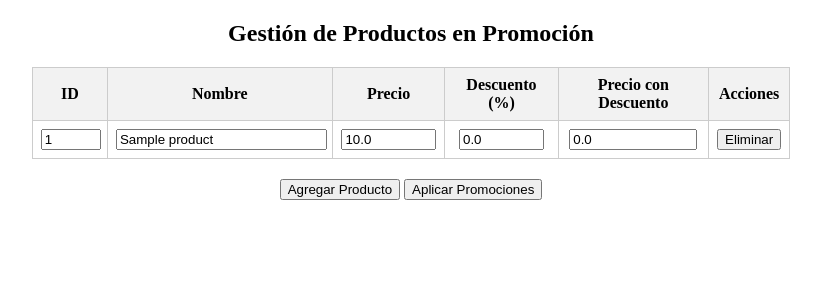
After one commit to Sanpatesp/Williams_SM, a Flask app: page /admin/promocion in a window 1280 px wide. The commit adds this page. Shown: the top 300 px of the page, without its empty margins (229-1050 px from the left). Run offline with Flask 3, Linux system fonts and the light colour scheme; a user stored in the database is signed in; tables that the repository leaves empty hold one stand-in row (values such as "Sample post").

Commit message:
Nueva tabla de gestion de promociones

```diff
--- a/models.py
+++ b/models.py
@@ -1,4 +1,15 @@
 from app import db
+
+class Promotion(db.Model):
+    id = db.Column(db.Integer, primary_key=True)
+    product_id = db.Column(db.Integer, db.ForeignKey('product.id'), nullable=False, unique=True)
+    discount = db.Column(db.Float, nullable=False)
+    price = db.Column(db.Float, nullable=False)
+    price_discounted = db.Column(db.Float, nullable=False)
+    product = db.relationship('Product', backref='promotion')
+
+    def __repr__(self):
+        return f'<Promotion Product:{self.product_id} Discount:{self.discount}%>'
 from datetime import datetime
 from werkzeug.security import generate_password_hash, check_password_hash
 
--- a/routes.py
+++ b/routes.py
@@ -1,6 +1,6 @@
 from flask import render_template, flash, redirect, url_for, request
 from app import app, db
-from models import User, Product, CartItem, Order, OrderItem
+from models import User, Product, CartItem, Order, OrderItem, Promotion
 from forms import RegistrationForm, LoginForm, ProductForm, AddToCartForm
 from admin_forms import DummyCSRFForm
 from flask_login import current_user, login_user, logout_user, login_required, LoginManager # Necesitarás instalar Flask-Login
@@ -54,9 +54,27 @@ def logout():
 @app.route('/')
 @app.route('/index')
 def index():
-    products = Product.query.all()  # Muestra todos los productos en la página principal
+    from models import Promotion, Product
+    promociones = Promotion.query.all()
+    if promociones:
+        productos = []
+        for promo in promociones:
+            producto = Product.query.get(promo.product_id)
+            if producto:
+                productos.append({
+                    'id': producto.id,
+                    'nombre': producto.name,
+                    'precio': promo.price,
+                    'precio_descuento': promo.price_discounted,
+                    'descuento': promo.discount,
+                    'imagen': producto.image_url
+                })
+        mostrar_promos = True
+    else:
+        productos = Product.query.all()
+        mostrar_promos = False
     form = AddToCartForm()
-    return render_template('index.html', title='Home', products=products, form=form)
+    return render_template('index.html', title='Home', productos=productos, form=form, mostrar_promos=mostrar_promos)
 
 @app.route('/products')
 def products():
@@ -282,3 +300,54 @@ def delete_product(product_id):
     db.session.commit()
     flash('Product deleted successfully!', 'info')
     return redirect(url_for('admin_dashboard'))
+
+@app.route('/admin/promocion', methods=['GET', 'POST'])
+@login_required
+def admin_promocion():
+    if not current_user.is_admin:
+        flash('Acceso denegado. Debes ser administrador.', 'danger')
+        return redirect(url_for('index'))
+
+    productos = Product.query.all()
+    productos_js = [{'id': p.id, 'nombre': p.name, 'precio': p.price} for p in productos]
+    promociones = []
+    if request.method == 'POST':
+        productos_ids = request.form.getlist('producto[]')
+        descuentos = request.form.getlist('descuento[]')
+        precios = request.form.getlist('precio[]')
+        precios_descuento = request.form.getlist('precio_descuento[]')
+        promociones = []
+        # Eliminar promociones anteriores
+        Promotion.query.delete()
+        db.session.commit()
+        for i in range(len(productos_ids)):
+            if productos_ids[i]:
+                promo = Promotion(
+                    product_id=int(productos_ids[i]),
+                    discount=float(descuentos[i]),
+                    price=float(precios[i]),
+                    price_discounted=float(precios_descuento[i])
+                )
+                db.session.add(promo)
+                promociones.append({
+                    'producto_id': int(productos_ids[i]),
+                    'nombre': next((p.name for p in productos if p.id == int(productos_ids[i])), ''),
+                    'descuento': float(descuentos[i]),
+                    'precio': float(precios[i]),
+                    'precio_descuento': float(precios_descuento[i])
+                })
+        db.session.commit()
+        flash('Promociones actualizadas correctamente.', 'success')
+    else:
+        # Mostrar promociones actuales
+        promociones_db = Promotion.query.all()
+        for promo in promociones_db:
+            nombre = next((p.name for p in productos if p.id == promo.product_id), '')
+            promociones.append({
+                'producto_id': promo.product_id,
+                'nombre': nombre,
+                'descuento': promo.discount,
+                'precio': promo.price,
+                'precio_descuento': promo.price_discounted
+            })
+    return render_template('admin/promocion.html', productos=productos, promociones=promociones, productos_js=productos_js)
--- /dev/null
+++ b/templates/admin/promocion.html
@@ -0,0 +1,110 @@
+<!DOCTYPE html>
+<html lang="es">
+<head>
+    <meta charset="UTF-8">
+    <title>Productos en Promoción</title>
+    <style>
+        table { border-collapse: collapse; width: 60%; margin: 20px auto; }
+        th, td { border: 1px solid #ccc; padding: 8px; text-align: center; }
+        th { background-color: #f2f2f2; }
+        select, input[type="number"] { width: 90%; }
+        .center { text-align: center; }
+    </style>
+</head>
+<body>
+    <h2 class="center">Gestión de Productos en Promoción</h2>
+    <form method="post">
+        <table class="admin-table">
+            <thead>
+                <tr>
+                    <th style="width: 10%">ID</th>
+                    <th style="width: 30%">Nombre</th>
+                    <th style="width: 15%">Precio</th>
+                    <th style="width: 15%">Descuento (%)</th>
+                    <th style="width: 20%">Precio con Descuento</th>
+                    <th style="width: 10%">Acciones</th>
+                </tr>
+            </thead>
+            <tbody id="tbody-promos">
+                {% if promociones %}
+                    {% for promo in promociones %}
+                    <tr>
+                        <td><input type="number" name="producto[]" class="input-id" value="{{ promo.producto_id }}" min="1" required style="width: 90%"></td>
+                        <td><input type="text" name="nombre[]" class="input-nombre" value="{{ promo.nombre }}" readonly style="width: 98%"></td>
+                        <td><input type="number" name="precio[]" class="input-precio" step="0.01" min="0" value="{{ promo.precio }}" readonly style="width: 90%"></td>
+                        <td><input type="number" name="descuento[]" class="input-descuento" min="0" max="100" value="{{ promo.descuento }}" style="width: 80%"></td>
+                        <td><input type="number" name="precio_descuento[]" class="input-precio-descuento" step="0.01" min="0" value="{{ promo.precio_descuento }}" readonly style="width: 90%"></td>
+                        <td><button type="button" class="button small danger" onclick="eliminarFila(this)">Eliminar</button></td>
+                    </tr>
+                    {% endfor %}
+                {% else %}
+                <tr>
+                    <td><input type="number" name="producto[]" class="input-id" min="1" required style="width: 90%"></td>
+                    <td><input type="text" name="nombre[]" class="input-nombre" readonly style="width: 98%"></td>
+                    <td><input type="number" name="precio[]" class="input-precio" step="0.01" min="0" readonly style="width: 90%"></td>
+                    <td><input type="number" name="descuento[]" class="input-descuento" min="0" max="100" value="0" style="width: 80%"></td>
+                    <td><input type="number" name="precio_descuento[]" class="input-precio-descuento" step="0.01" min="0" readonly style="width: 90%"></td>
+                    <td><button type="button" class="button small danger" onclick="eliminarFila(this)">Eliminar</button></td>
+                </tr>
+                {% endif %}
+            </tbody>
+        </table>
+        <div class="center">
+            <button type="button" onclick="agregarFila()">Agregar Producto</button>
+            <button type="submit">Aplicar Promociones</button>
+        </div>
+    </form>
+    <script>
+        // Datos de productos para búsqueda JS
+        const productos = {{ productos_js|tojson }};
+
+        function actualizarEventos() {
+            document.querySelectorAll('.input-id').forEach(function(input) {
+                input.oninput = function() {
+                    var fila = input.closest('tr');
+                    var prod = productos.find(p => p.id == input.value);
+                    if (prod) {
+                        fila.querySelector('.input-nombre').value = prod.nombre;
+                        fila.querySelector('.input-precio').value = prod.precio;
+                    } else {
+                        fila.querySelector('.input-nombre').value = '';
+                        fila.querySelector('.input-precio').value = '';
+                    }
+                    actualizarPrecioDescuento(fila);
+                };
+            });
+            document.querySelectorAll('.input-descuento').forEach(function(input) {
+                input.oninput = function() {
+                    var fila = input.closest('tr');
+                    actualizarPrecioDescuento(fila);
+                };
+            });
+        }
+        function actualizarPrecioDescuento(fila) {
+            var precio = parseFloat(fila.querySelector('.input-precio').value) || 0;
+            var descuento = parseFloat(fila.querySelector('.input-descuento').value) || 0;
+            var precio_desc = precio - (precio * descuento / 100);
+            fila.querySelector('.input-precio-descuento').value = precio_desc.toFixed(2);
+        }
+        function eliminarFila(boton) {
+            var fila = boton.closest('tr');
+            fila.remove();
+        }
+        function agregarFila() {
+            var tabla = document.getElementById('tbody-promos');
+            var nuevaFila = document.createElement('tr');
+            nuevaFila.innerHTML = `
+                <td><input type="number" name="producto[]" class="input-id" min="1" required></td>
+                <td><input type="text" name="nombre[]" class="input-nombre" readonly></td>
+                <td><input type="number" name="precio[]" class="input-precio" step="0.01" min="0" readonly></td>
+                <td><input type="number" name="descuento[]" class="input-descuento" min="0" max="100" value="0"></td>
+                <td><input type="number" name="precio_descuento[]" class="input-precio-descuento" step="0.01" min="0" readonly></td>
+                <td><button type="button" onclick="eliminarFila(this)">Eliminar</button></td>
+            `;
+            tabla.appendChild(nuevaFila);
+            actualizarEventos();
+        }
+        actualizarEventos();
+    </script>
+</body>
+</html>
```
Also changed, not shown: migrations/versions/54046b993675_agrega_tabla_promotion.py (added, +37 -0 lines), templates/admin/dashboard.html (+2 -6 lines), templates/index.html (+27 -1 lines), site.db.
